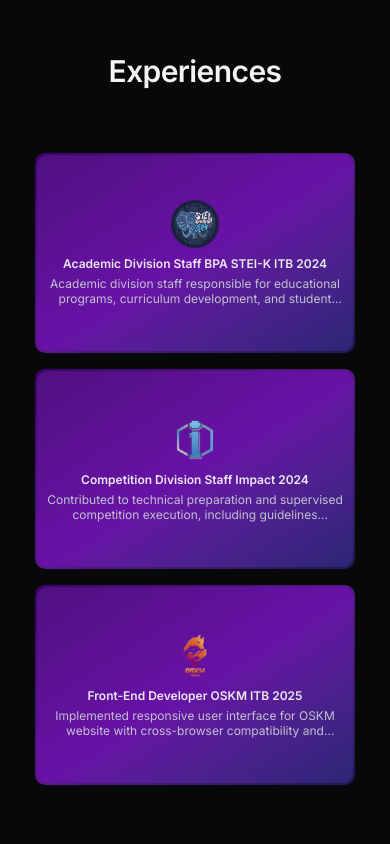
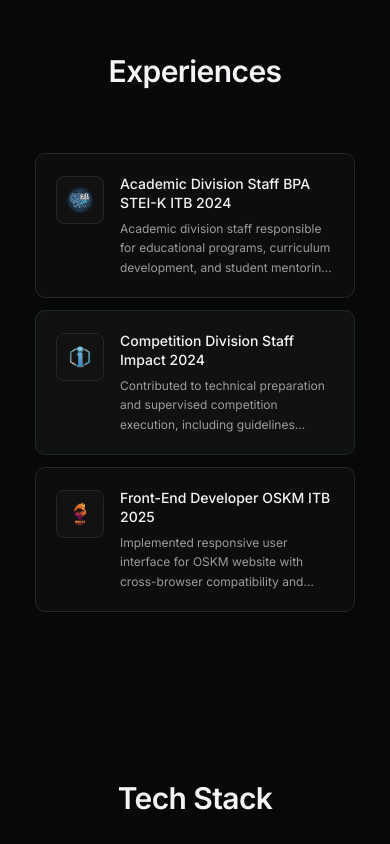
Before and after one commit to Kurt-Mikhael/porto-kurt, a Next.js app: page / in a window 390 px wide. Shown: the part 5000-5844 px from the top of the page. Built offline with nearby package versions, Linux system fonts and the light colour scheme.

Commit message:
adding feat at metalcard.tsx

```diff
--- a/src/app/components/metal-card.tsx
+++ b/src/app/components/metal-card.tsx
@@ -10,40 +10,52 @@ interface MetalCardProps {
     logoAlt: string;
     title: string;
     description: string;
+    index: number;
     className?: string;
 }
 
-const MetalCard = memo(function MetalCard({ logoSrc, logoAlt, title, description, className = "" }: MetalCardProps) {
+const MetalCard = memo(function MetalCard({ logoSrc, logoAlt, title, description, index, className = "" }: MetalCardProps) {
     const { ref, isVisible, scrollDirection } = useScrollAnimation();
 
-    // Tentukan animasi berdasarkan visibility dan scroll direction
     const getAnimationClass = () => {
       if (isVisible) return 'scroll-fade-in';
       if (scrollDirection === 'down') return 'scroll-fade-out-up';
       if (scrollDirection === 'up') return 'scroll-fade-out-down';
-      return 'opacity-100'; // Default: fully visible
+      return 'opacity-100';
     };
+
+    const isElevated = index % 2 === 1;
 
     return (
         <div
           ref={ref}
-          className={`relative overflow-hidden rounded-lg sm:rounded-xl bg-gradient-to-br from-purple-950 via-purple-900 to-indigo-950 w-full max-w-xs sm:max-w-sm lg:max-w-2xl h-auto sm:h-56 lg:h-60 ${getAnimationClass()} ${className}`}
-          style={{ willChange: "transform", minHeight: "200px" }}
+          className={`relative overflow-hidden rounded-lg w-full max-w-xs sm:max-w-sm lg:max-w-2xl ${getAnimationClass()} ${className}`}
+          style={{
+            willChange: "transform",
+            minHeight: "140px",
+            backgroundColor: isElevated ? '#101111' : '#0d0d0d',
+            border: '1px solid #242728'
+          }}
         >
-            <div className="absolute flex flex-col sm:flex-row items-center justify-center text-white z-[1] opacity-90 rounded-lg sm:rounded-xl inset-0.5 bg-gradient-to-br from-purple-900/80 via-purple-800/80 to-indigo-900/80 p-2 sm:p-4">
-                <div className="mb-2 sm:mb-0 flex-shrink-0">
+            <div className="flex flex-row items-start gap-4 sm:gap-5 p-5 sm:p-6">
+                {/* Logo tile */}
+                <div
+                  className="flex-shrink-0 w-12 h-12 sm:w-14 sm:h-14 rounded-md flex items-center justify-center p-2.5 mt-0.5"
+                  style={{ backgroundColor: '#121212', border: '1px solid #242728' }}
+                >
                     <Image
                         src={logoSrc}
                         alt={logoAlt}
-                        width={80}
-                        height={80}
-                        className="object-contain w-12 h-12 sm:w-16 sm:h-16 lg:w-20 lg:h-20"
+                        width={56}
+                        height={56}
+                        className="object-contain w-full h-full"
                         loading="lazy"
                     />
                 </div>
-                <div className="flex flex-col text-center sm:text-left pl-0 sm:pl-3 lg:pl-5">
-                    <h3 className="text-xs sm:text-sm lg:text-base font-semibold mb-1 sm:mb-2">{title}</h3>
-                    <p className="text-xs sm:text-sm text-gray-300 leading-tight line-clamp-2 sm:line-clamp-3 lg:line-clamp-4">{description}</p>
+
+                <div className="flex flex-col flex-1 min-w-0">
+                    <h3 className="text-sm sm:text-base font-medium text-[#f4f4f6] leading-snug mb-1.5">{title}</h3>
+                    <p className="text-xs sm:text-sm text-[#9c9c9d] leading-relaxed line-clamp-3">{description}</p>
                 </div>
             </div>
         </div>
@@ -54,7 +66,7 @@ export { MetalCard };
 
 export function MetalCardContainer({ children }: { children: React.ReactNode }) {
     return (
-        <div className="flex gap-4 sm:gap-6 lg:gap-8 flex-wrap justify-center items-center p-4 sm:p-6 lg:p-8">
+        <div className="flex gap-3 sm:gap-4 lg:gap-5 flex-wrap justify-center items-start p-4 sm:p-6 lg:p-8">
             {children}
         </div>
     );
@@ -64,13 +76,14 @@ export function MetalCardContainer({ children }: { children: React.ReactNode })
 export function MetalCardList() {
     return (
         <MetalCardContainer>
-            {experiencesData.map((experience) => (
+            {experiencesData.map((experience, index) => (
                 <MetalCard
                     key={experience.id}
                     logoSrc={experience.logoSrc}
                     logoAlt={experience.logoAlt}
                     title={experience.title}
                     description={experience.description}
+                    index={index}
                 />
             ))}
         </MetalCardContainer>
```
